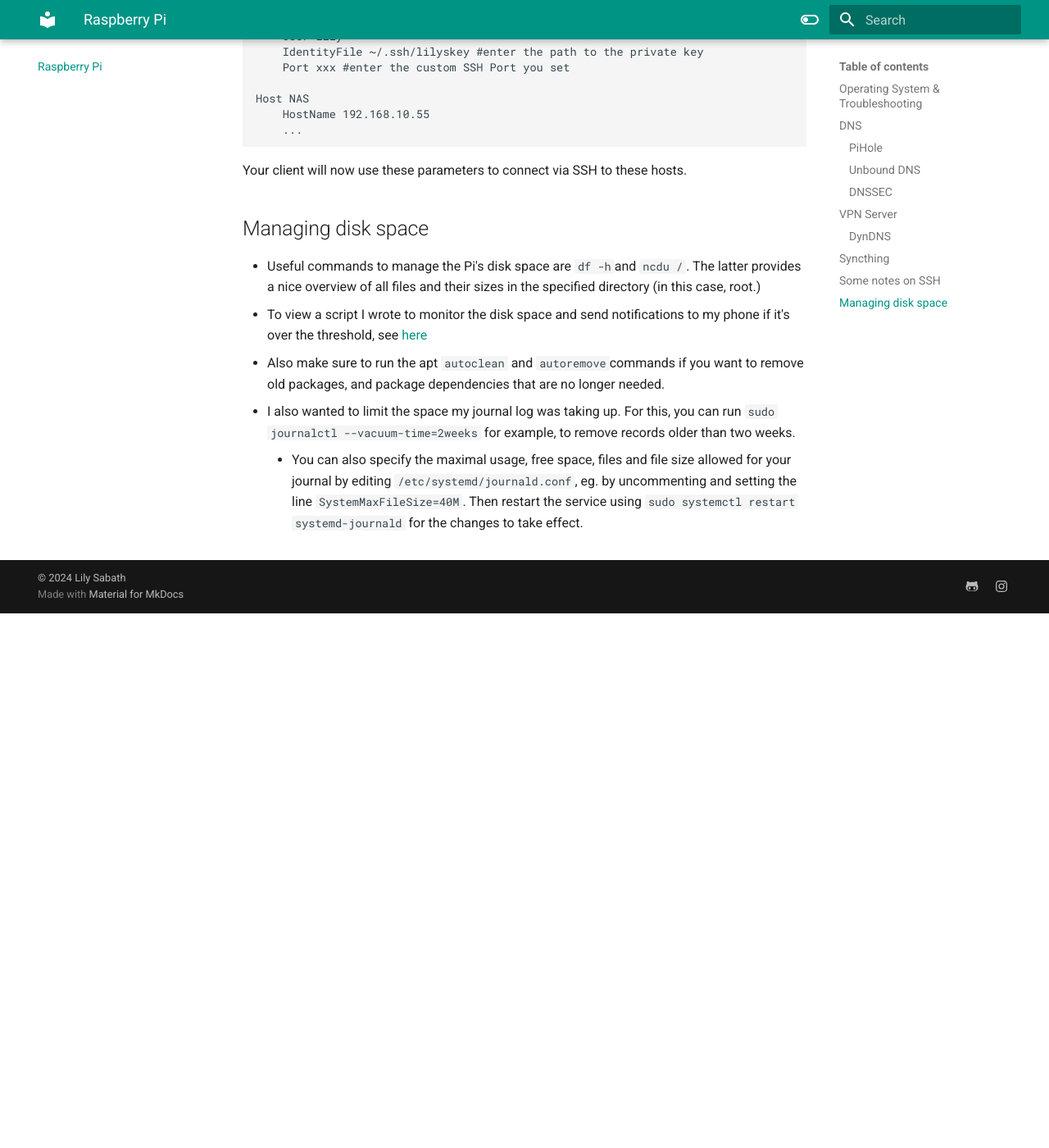
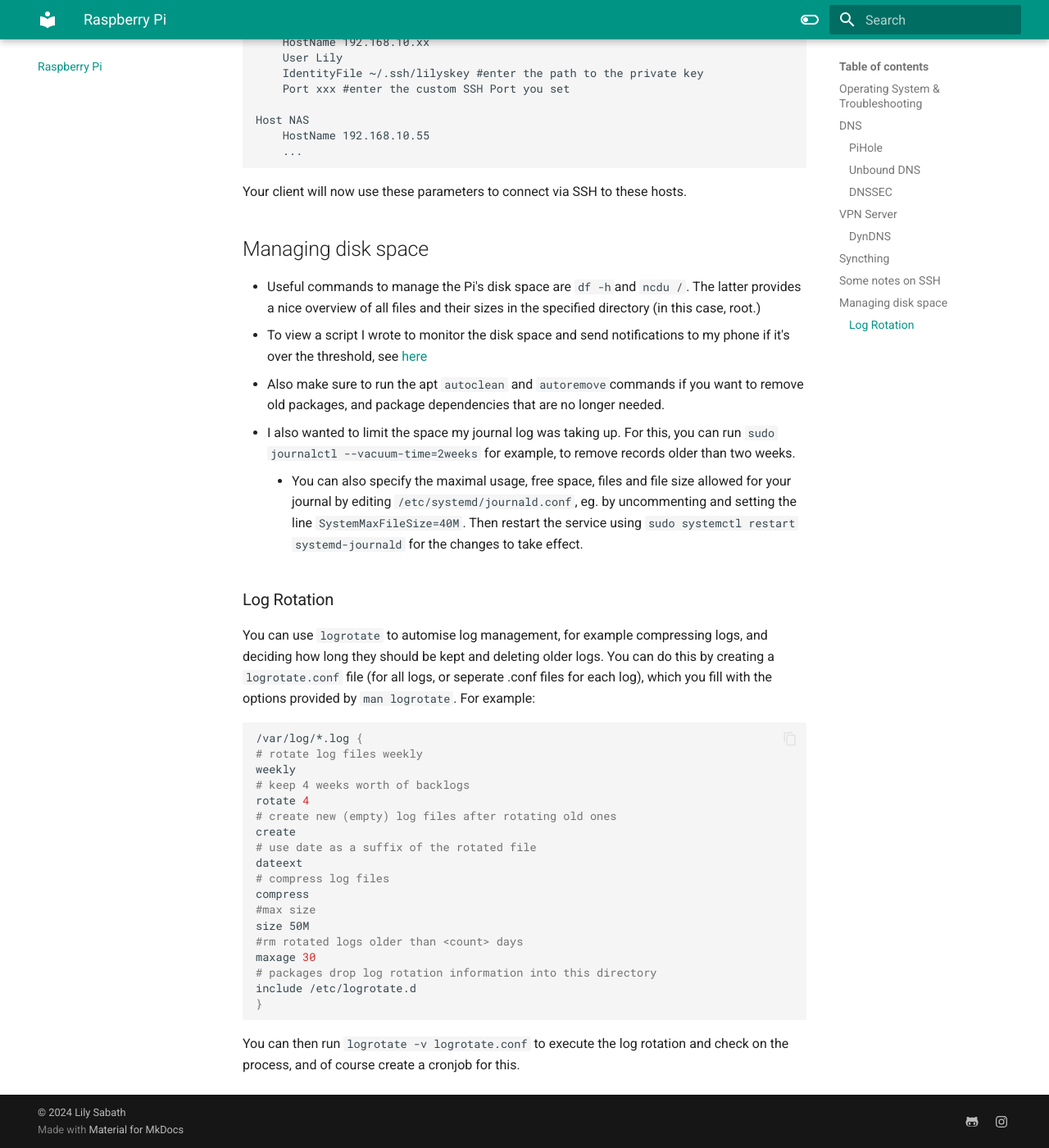
Before and after one commit to witchessabath/mkdocs, an MkDocs documentation site: the page built from docs/CutiePi.md, in a window 1280 px wide and 1400 px high, scrolled down 2884 px. Shown: the whole window at 82% size. Built offline with MkDocs 1.6.1 and Material for MkDocs 9.7.7, drawn with Linux system fonts in a browser that asks for light colours; before the commit the page ends 3632 px from its top, so only the background shows below that; some of the changed text lies outside the part shown.

````diff
--- a/docs/CutiePi.md
+++ b/docs/CutiePi.md
@@ -14,7 +14,7 @@ To clean up on my laptop I used the `sudo umount /mnt/pi` and `sudo rm -rf /mnt/
 ## DNS
 ### PiHole
 I use PiHole as a DNS-based blocker from ads and malicious sites/tracking sites.
-I configured my Pi as local DNS Server on my router, so all new clients in my network automatically use it.
+Another useful feature is the oprion to configure local DNS A and CNAME records.
 I installed PiHole following <a href="https://docs.pi-hole.net/main/basic-install/" target="_blank">the official guide</a>. I wanted to run the web interface on a custom port, so I ran `sudo nvim /etc/lighttpd/lighttpd.conf` and searched for `server.port`. You can this value to the desired port, then access it in the browser with `http://<hostname>:<port>/admin`.
 I added new Adists from <a href="https://github.com/RPiList/specials/blob/54876178ffa7e4d1224ac81b00bedd0040f65802/Blocklisten.md" target="_blank">here</a>, then updated Gravity (`pihole -g`).
 I added a script and cronjob to delete the FTL database every week (`crontab -e 0 0 * * 0 FTLdb.sh`).
@@ -29,6 +29,7 @@ find . -name "pihole-FTL_*.db" -type f -mtime +7 -exec rm {} \; #remove all file
 ```
 ### Unbound DNS
 I use Unbound as a recursive DNS Server.
+I configured my Pi as local DNS Server on my router, so all new clients in my network automatically use it.
 I followed the installation instructions from <a href="https://docs.pi-hole.net/guides/dns/unbound/" target="_blank">here</a> and added it as a custom DNS Server in the PiHole DNS configuration.
 ### DNSSEC
 I enabled the following security options in `/etc/unbound/unbound.conf.d/`:
@@ -90,3 +91,28 @@ Your client will now use these parameters to connect via SSH to these hosts.
 - Also make sure to run the apt `autoclean` and `autoremove`commands if you want to remove old packages, and package dependencies that are no longer needed.
 - I also wanted to limit the space my journal log was taking up. For this, you can run `sudo journalctl --vacuum-time=2weeks` for example, to remove records older than two weeks.
     - You can also specify the maximal usage, free space, files and file size allowed for your journal by editing `/etc/systemd/journald.conf`, eg. by uncommenting and setting the line `SystemMaxFileSize=40M`. Then restart the service using `sudo systemctl restart systemd-journald` for the changes to take effect.
+### Log Rotation
+You can use `logrotate` to automise log management, for example compressing logs, and deciding how long they should be kept and deleting older logs.
+You can do this by creating a `logrotate.conf` file (for all logs, or seperate .conf files for each log), which you fill with the options provided by `man logrotate`.
+For example:
+```bash
+/var/log/*.log {
+# rotate log files weekly
+weekly
+# keep 4 weeks worth of backlogs
+rotate 4
+# create new (empty) log files after rotating old ones
+create
+# use date as a suffix of the rotated file
+dateext
+# compress log files
+compress
+#max size
+size 50M
+#rm rotated logs older than <count> days
+maxage 30
+# packages drop log rotation information into this directory
+include /etc/logrotate.d
+}
+```
+You can then run  `logrotate -v logrotate.conf` to execute the log rotation and check on the process, and of course create a cronjob for this.
````
Also changed, not shown: docs/Docker.md (+45 -41 lines), docs/index.md (+1 -1 lines), docs/proxmox.md (+3 -1 lines), docs/img/CF.png (added).
